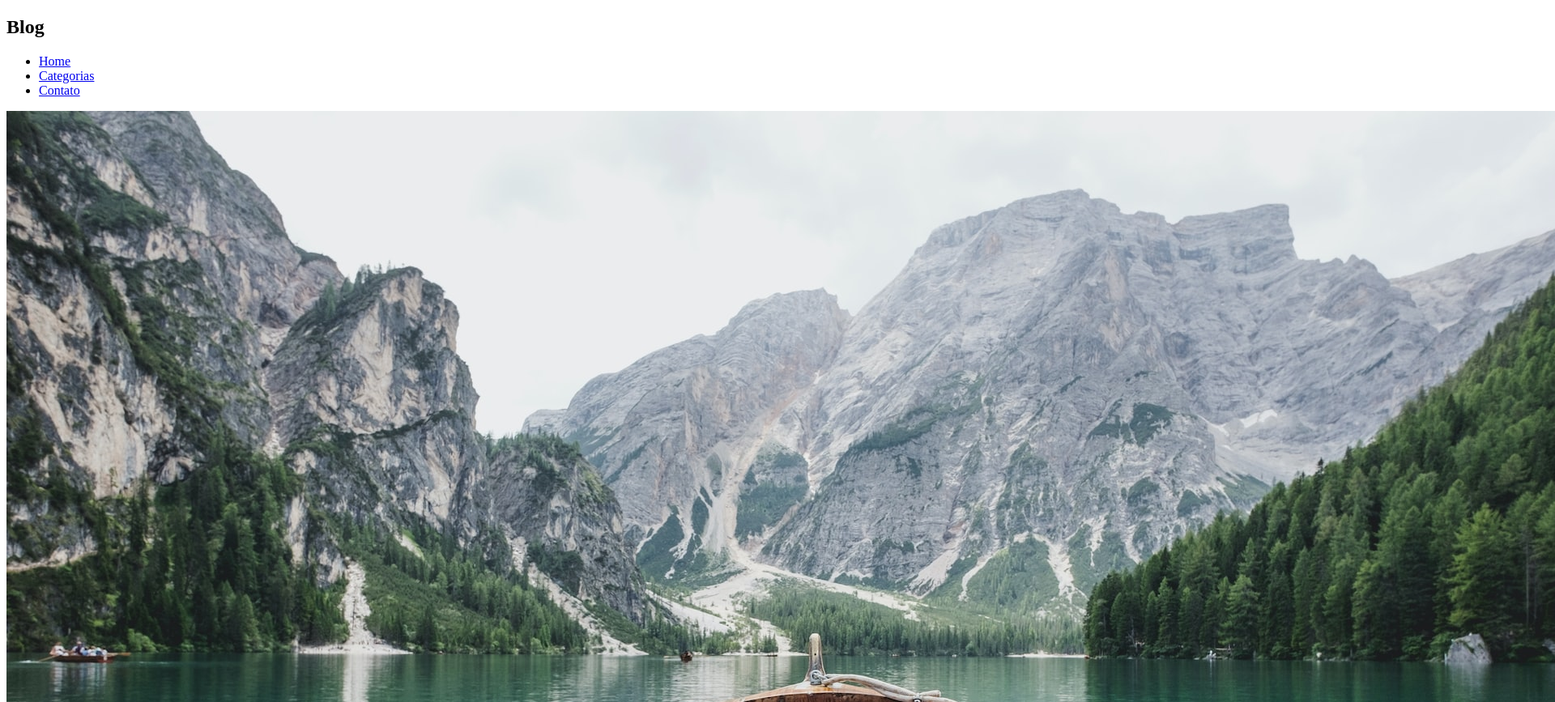
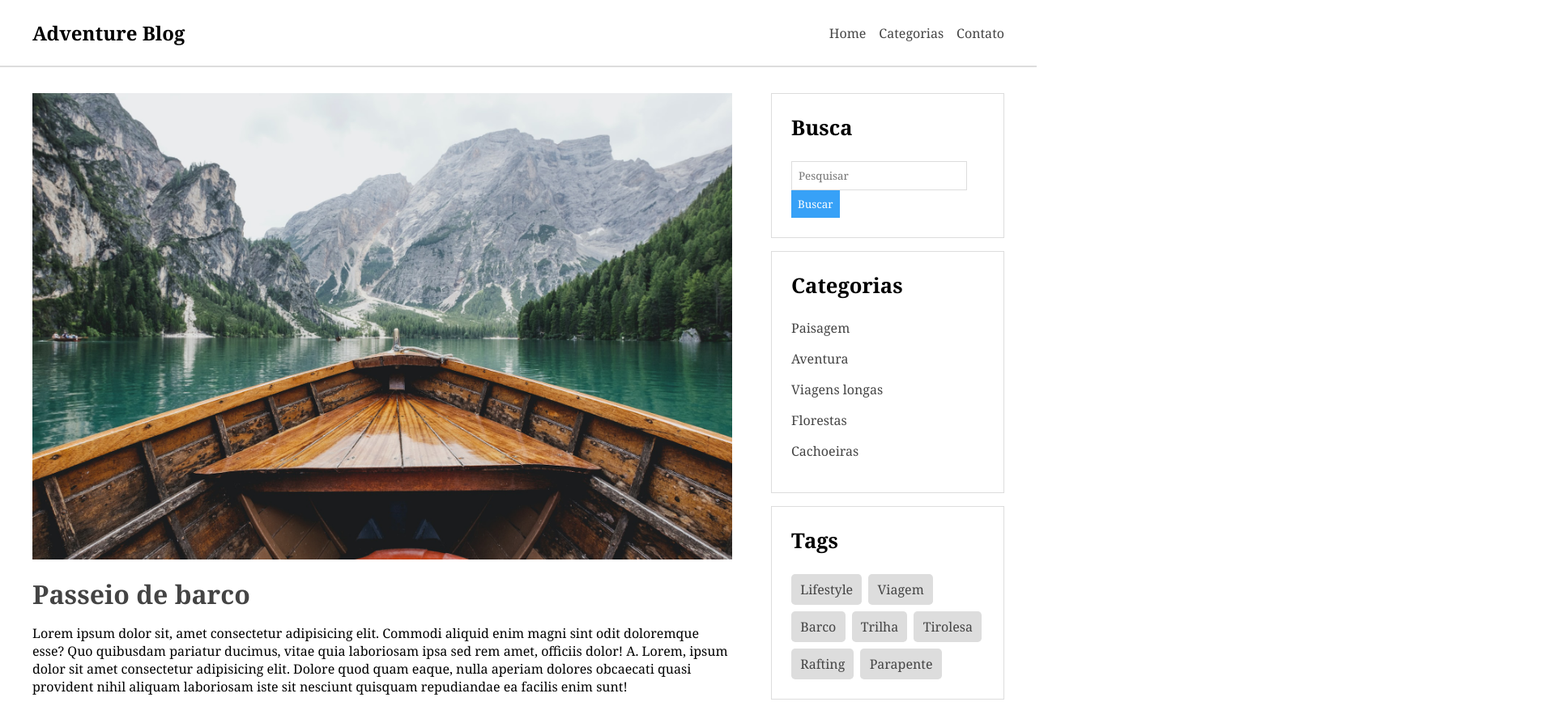
Before and after one commit to JPLA-DEVELOPER/Blog_html_semantico, a plain HTML site: page index.html in a window 1280 px wide. Shown: the top 867 px of the page at 81% size, 1920 px wide, since content can reach past the window. Drawn offline with Linux system fonts and the light colour scheme.

Commit message:
Correção no uso da tag main e adição de estilos com CSS.

```diff
--- a/CSS/style.css
+++ b/CSS/style.css
@@ -0,0 +1,142 @@
+/*Geral*/
+* {
+    padding: 0;
+    margin: 0;
+    font-family: Georgia;
+}
+
+ul {
+    list-style: none;
+}
+a {
+    text-decoration: none;
+    color: #444;
+    transition: 0.4s;
+}
+a:hover {
+    color: #37a1f7;
+}
+
+/*Navbar */
+#navbar {
+    padding: 1.5rem 2.5rem;
+    border-bottom: 2px solid #ddd;
+}
+
+#navbar-inner {
+    display: flex;
+    justify-content: space-between;
+    align-items: center;
+    max-width: 1200px;
+    margin: 0 auto;
+}
+
+#nav-links {
+    display: flex;
+    gap: 1rem;
+}
+
+/*Conteúdo principal */
+.container {
+    display: flex;
+    gap: 3rem;
+    padding: 2rem 2.5rem;
+    max-width: 1200px;
+    margin: 0 auto;
+}
+
+#post-container {
+    flex: 3 1 0;
+}
+
+.post {
+    margin-bottom: 2.5rem;
+}
+
+.post img {
+    width: 100%;
+    margin-bottom: 1rem;
+}
+
+.title,
+.description,
+.author {
+    margin-bottom: 1rem;
+}
+
+.title {
+    font-size: 2rem;
+}
+
+.author {
+    color: #333;
+    font-weight: bold;
+}
+
+/*Sidbar*/
+#sidbar {
+    flex: 1 1 0;
+}
+
+#search-bar,
+#categories,
+#tags {
+    padding: 1.5rem;
+    border: 1px solid #ddd;
+    margin-bottom: 1rem;
+}
+
+#search-bar h4,
+#categories h4,
+#tags h4 {
+    margin-bottom: 1.5rem;
+    font-size: 1.6rem;
+}
+
+#search-bar input {
+    padding: 0.5rem;
+    border: 1px solid #ddd;
+}
+
+#search-bar input[type="submit"] {
+    cursor: pointer;
+    background-color: #37a1f7;
+    color: #fff;
+    border: none;
+}
+
+#categories li {
+    margin-bottom: 1rem;
+}
+
+#tags-container {
+    display: flex;
+    flex-wrap: wrap;
+    gap: 0.5rem;
+}
+
+#tags-container a {
+    background-color: #DDD;
+    padding: 0.5rem 0.7rem;
+    border-radius: 0.3rem;
+}
+
+/*Rodapé*/
+footer {
+    border-top: 2px solid #ddd;
+    padding: 3rem;
+    text-align: center;
+}
+
+footer h2,
+footer p {
+    margin-bottom: 1rem;
+}
+
+
+/*Responsividade*/
+@media (max-width: 450px) {
+    .container {
+        flex-wrap: wrap;
+    }
+}
--- a/index.html
+++ b/index.html
@@ -10,7 +10,7 @@
     <header>
         <nav id="navbar">
             <div id="navbar-inner">
-                <h2>Blog</h2>
+                <h2>Adventure Blog</h2>
                 <ul id="nav-links">
                     <li><a href="#">Home</a></li>
                     <li><a href="#">Categorias</a></li>
@@ -26,34 +26,35 @@
             <article class="post">
                 <img src="img/f1.jpg" alt="Passeio de barco">
                 <h3 class="title"><a href="#">Passeio de barco</a></h3>
-                <p class="description">Lorem, ipsum dolor sit amet consectetur adipisicing elit. Dolore quod quam eaque, nulla aperiam dolores obcaecati quasi provident nihil aliquam laboriosam iste sit nesciunt quisquam repudiandae ea facilis enim sunt!</p>
+                <p class="description">Lorem ipsum dolor sit, amet consectetur adipisicing elit. Commodi aliquid enim magni sint odit doloremque esse? Quo quibusdam pariatur ducimus, vitae quia laboriosam ipsa sed rem amet, officiis dolor! A. Lorem, ipsum dolor sit amet consectetur adipisicing elit. Dolore quod quam eaque, nulla aperiam dolores obcaecati quasi provident nihil aliquam laboriosam iste sit nesciunt quisquam repudiandae ea facilis enim sunt!</p>
                 <p class="author">Por: João Paulo Lima</p>
                 <a href="#">Ler mais</a>
             </article>
 
-            <main id="post-container">
+
             <article class="post">
                 <img src="img/f2.jpg" alt="Cachoeira">
                 <h3 class="title"><a href="#">Visita à cachoeira</a></h3>
-                <p class="description">Lorem, ipsum dolor sit amet consectetur adipisicing elit. Dolore quod quam eaque, nulla aperiam dolores obcaecati quasi provident nihil aliquam laboriosam iste sit nesciunt quisquam repudiandae ea facilis enim sunt!</p>
+                <p class="description">Lorem ipsum dolor sit amet consectetur adipisicing elit. Sed id ipsam nihil provident impedit inventore qui quae nostrum natus incidunt hic assumenda libero, amet facere vero nisi iste veritatis cupiditate. Lorem, ipsum dolor sit amet consectetur adipisicing elit. Dolore quod quam eaque, nulla aperiam dolores obcaecati quasi provident nihil aliquam laboriosam iste sit nesciunt quisquam repudiandae ea facilis enim sunt!</p>
                 <p class="author">Por: João Paulo Lima</p>
                 <a href="#">Ler mais</a>
             </article>
 
-            <main id="post-container">
+
             <article class="post">
                 <img src="img/f3.jpg" alt="Balões no ceu">
                 <h3 class="title"><a href="#">Passeio de balões</a></h3>
-                <p class="description">Lorem, ipsum dolor sit amet consectetur adipisicing elit. Dolore quod quam eaque, nulla aperiam dolores obcaecati quasi provident nihil aliquam laboriosam iste sit nesciunt quisquam repudiandae ea facilis enim sunt!</p>
+                <p class="description">Lorem, ipsum dolor sit amet consectetur adipisicing elit. Dolore quod quam eaque, nulla aperiam dolores obcaecati quasi provident nihil aliquam laboriosam iste sit nesciunt quisquam repudiandae ea facilis enim sunt! Lorem ipsum dolor sit amet consectetur adipisicing elit. Dignissimos nisi inventore ullam, asperiores facilis voluptatibus dolorum labore odit commodi delectus perspiciatis, quo accusamus. Inventore est suscipit autem! Dicta, esse porro.</p>
                 <p class="author">Por: João Paulo Lima</p>
                 <a href="#">Ler mais</a>
             </article>
         </main>
+
         <aside id="sidbar">
             <section id="search-bar">
                 <h4>Busca</h4>
                 <form>
-                    <input type="text" name="busca" placeholder="Pesquisar.">
+                    <input type="text" name="busca" placeholder="Pesquisar">
                     <input type="submit" value="Buscar">
                 </form>
             </section>
@@ -72,6 +73,7 @@
 
             <section id="tags">
                 <h4>Tags</h4>
+                <div id="tags-container">
                     <a href="#">Lifestyle</a>
                     <a href="#">Viagem</a>
                     <a href="#">Barco</a>
@@ -79,12 +81,13 @@
                     <a href="#">Tirolesa</a>
                     <a href="#">Rafting</a>
                     <a href="#">Parapente</a>
+                </div>
             </section>
         </aside>
 
     </div>
     <footer>
-        <h2>Blog</h2>
+        <h2>Adventure Blog</h2>
         <p>Os melhores registros de aventuras</p>
         <p>2025 &copy; João Paulo Lima</p>
     </footer>
```
Lines whose indentation alone changed are shown as unchanged.
